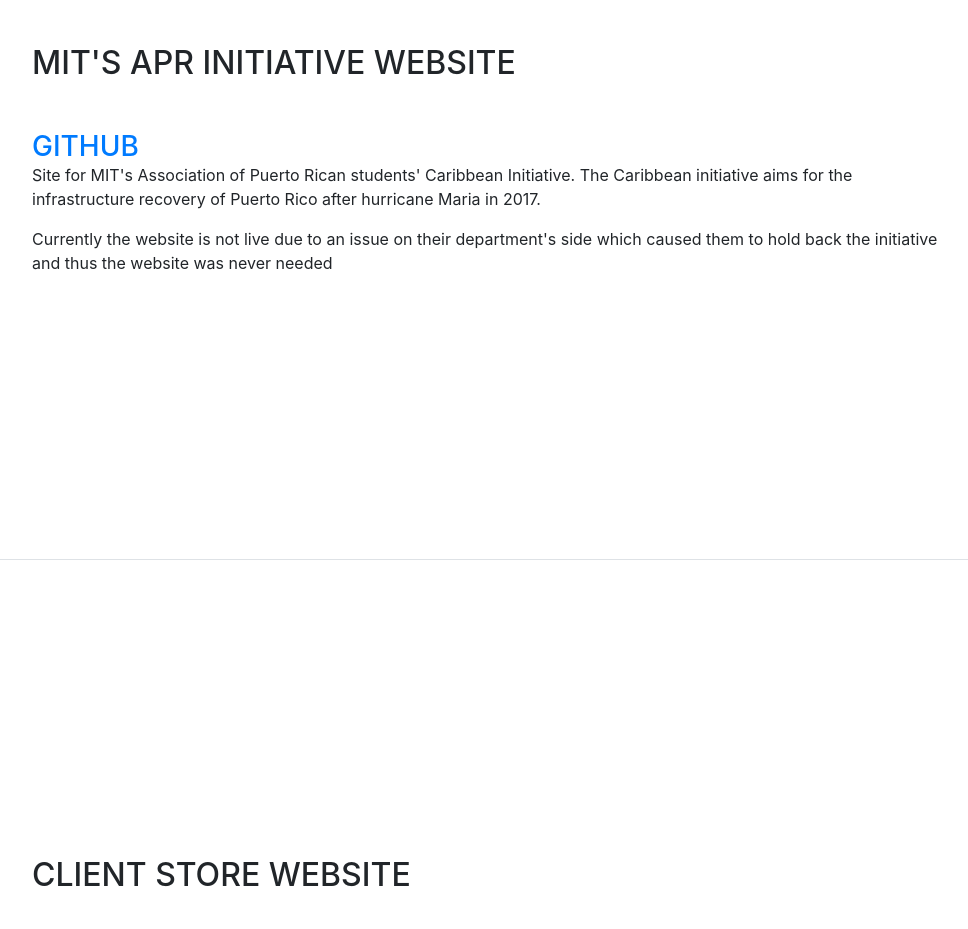
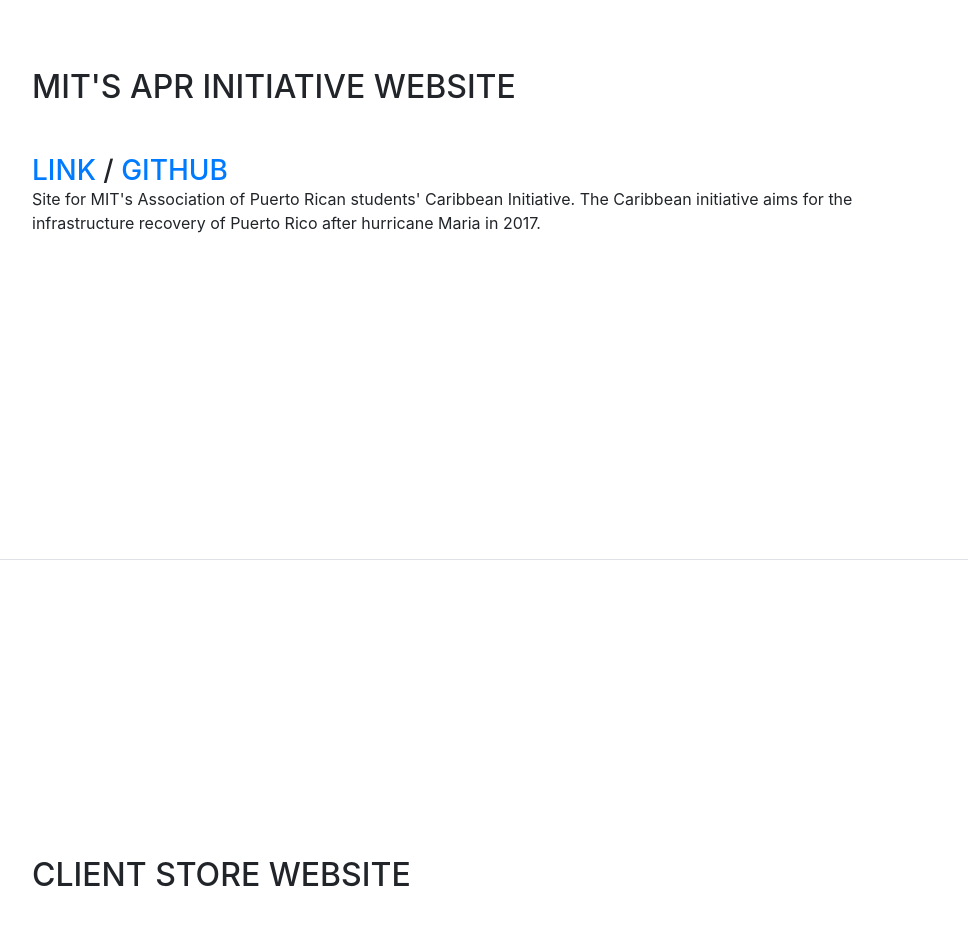
Before and after one commit to arBalasquide/arBalasquide.github.io, a website with bundled scripts: page projects.html in a window 1280 px wide. Shown: the part 2640-3569 px from the top of the page, without its empty margins (288-1256 px from the left). Built offline with nearby package versions, Linux system fonts and the light colour scheme; a web font is replaced by a local one.

Commit message:
Updated the MIT Website Description
Updated the MIT Website Description, and Provided a Working Live link to the website

```diff
--- a/projects.html
+++ b/projects.html
@@ -115,9 +115,8 @@
       <section class="resume-section p-3 p-lg-5 d-flex flex-column" id="mitwebsite">
         <div class="my-auto">
           <h2 class="mb-5">MIT'S APR Initiative Website</h2>
-		  <h3 class="mb-0"><a href="https://github.com/arBalasquide/MIT-APR-Caribbean-Initiative">GitHub</a></h3>
+		  <h3 class="mb-0"><a href="http://mitci.mit.edu/">Link</a> / <a href="https://github.com/christophergeiger3/MIT-APR-Caribbean-Initiative">Github</a></h3>
           <p>Site for MIT's Association of Puerto Rican students' Caribbean Initiative. The Caribbean initiative aims for the infrastructure recovery of Puerto Rico after hurricane Maria in 2017.</p>
-          <p class="mb-0"> Currently the website is not live due to an issue on their department's side which caused them to hold back the initiative and thus the website was never needed </p>
         </div>
       </section>
 
```
